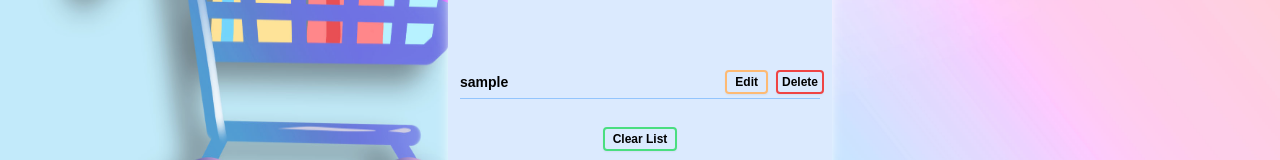
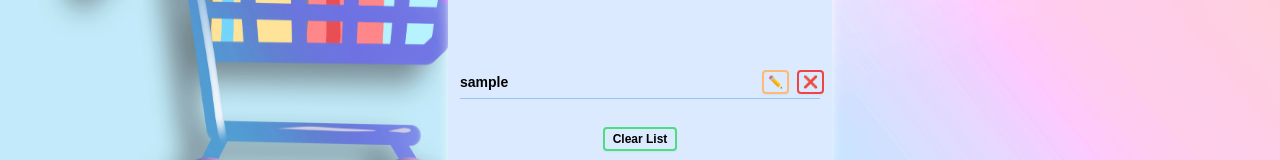
Before and after one commit to seenjey07/ShopBud, a React (Vite) app: page / in a window 1280 px wide. Both pictures are taken after typing "Sample" into the empty fields and a click on the button "Add Item". Shown: the part 425-585 px from the top of the page. Built offline with nearby package versions, Linux system fonts and the light colour scheme.

Commit message:
Used icons instead of texts in the buttons.

```diff
--- a/src/components/ShopItem.jsx
+++ b/src/components/ShopItem.jsx
@@ -41,25 +41,25 @@ const ShopItem = ({ id, itemName, handleEditItem, handleDeleteItem }) => {
 
         <div className="flex flex-row justify-between items-center">
           <button
-            className="ml-1 btn btn-xs font-semibold text-black bg-transparent border-2 border-orange-300 hover:bg-orange-400 hover:border-orange-200 rounded"
+            className="ml-1 btn btn-xs px-1 font-semibold bg-transparent border-2 border-orange-300 hover:bg-orange-400 hover:border-orange-200 rounded"
             onClick={() => (isEditing ? onEdit() : setIsEditing(true))}
           >
-            {isEditing ? "Save" : "Edit"}
+            {isEditing ? "💾" : "✏️"}
           </button>
 
           {isEditing ? (
             <button
-              className="ml-1 btn btn-xs font-semibold text-black bg-transparent border-2 border-red-500 hover:bg-red-500 hover:border-red-300 rounded"
+              className="ml-1 btn btn-xs px-1 font-semibold bg-transparent border-2 border-red-500 hover:bg-red-500 hover:border-red-300 rounded"
               onClick={onCancel}
             >
-              Cancel
+              ✖️
             </button>
           ) : (
             <button
-              className="ml-2 btn btn-xs px-1 font-semibold text-black bg-transparent border-2 border-red-500 hover:bg-red-500 hover:border-red-300 rounded"
+              className="ml-2 btn btn-xs px-1 font-semibold  bg-transparent border-2 border-red-500 hover:bg-red-500 hover:border-red-300 rounded"
               onClick={onDelete}
             >
-              Delete
+              ❌
             </button>
           )}
         </div>
```
